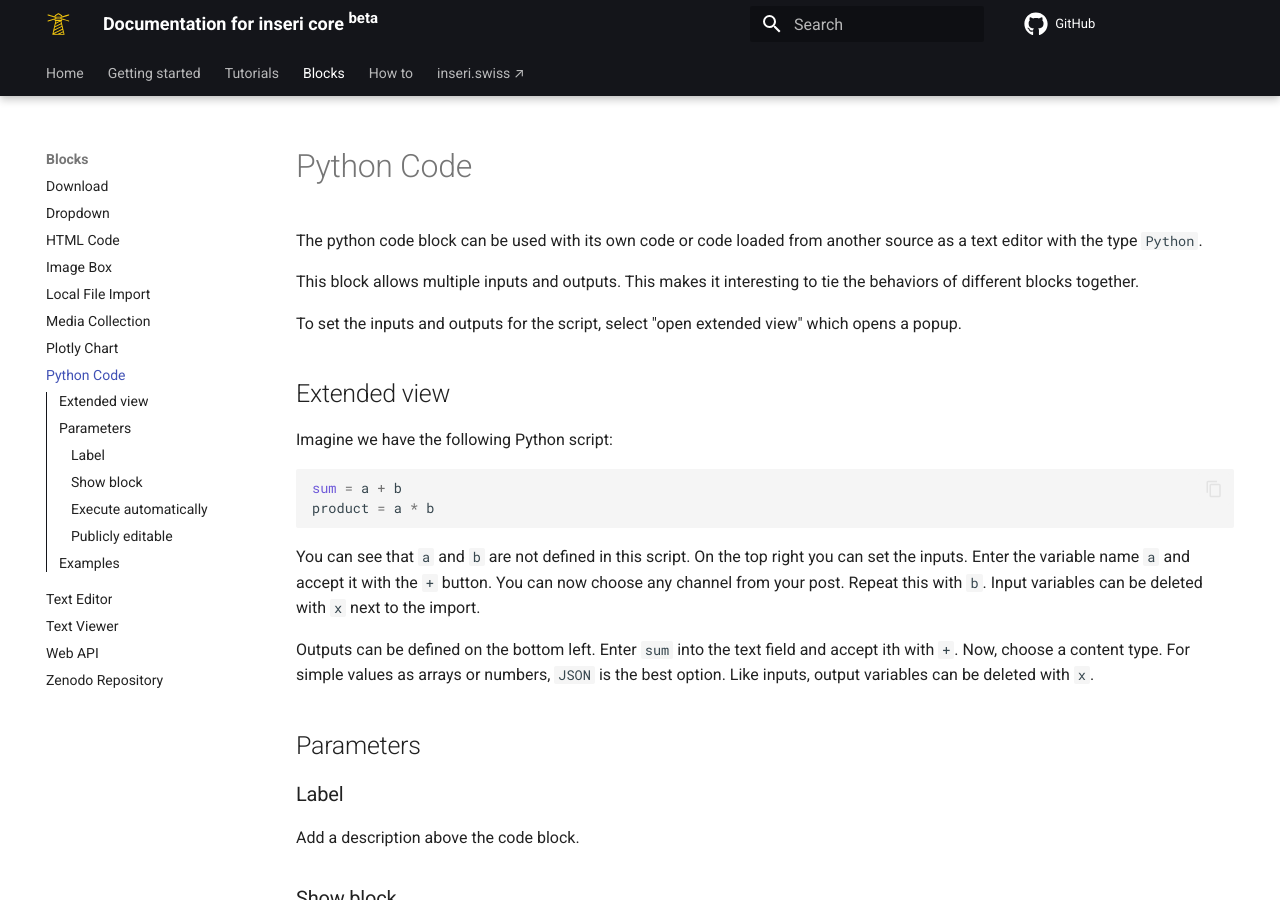
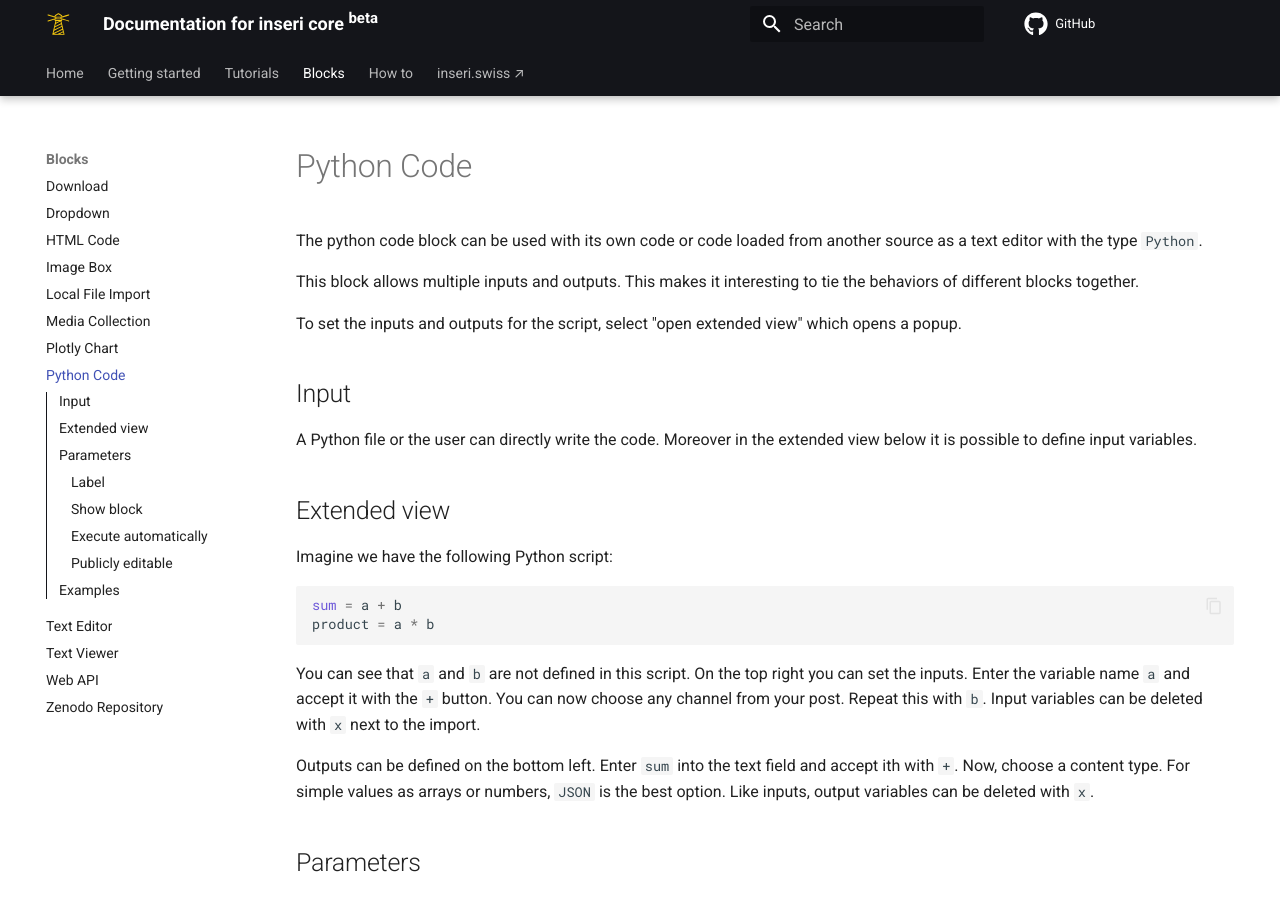
Before and after one commit to inseri-swiss/inseri-core-wp, an MkDocs documentation site: the page built from docs/blocks/python.md, in a window 1280 px wide and 900 px high. Built offline with MkDocs 1.6.1 and Material for MkDocs 9.7.7, drawn with Linux system fonts in a browser that asks for light colours; comment, search, counter and statistics services are not loaded.

Commit message:
docs: improve Python docs

```diff
--- a/docs/blocks/python.md
+++ b/docs/blocks/python.md
@@ -5,6 +5,11 @@ The python code block can be used with its own code or code loaded from another
 This block allows multiple inputs and outputs. This makes it interesting to tie the behaviors of different blocks together.
 
 To set the inputs and outputs for the script, select "open extended view" which opens a popup.
+
+## Input
+
+A Python file or the user can directly write the code.
+Moreover in the extended view below it is possible to define input variables.
 
 ## Extended view
 
```
